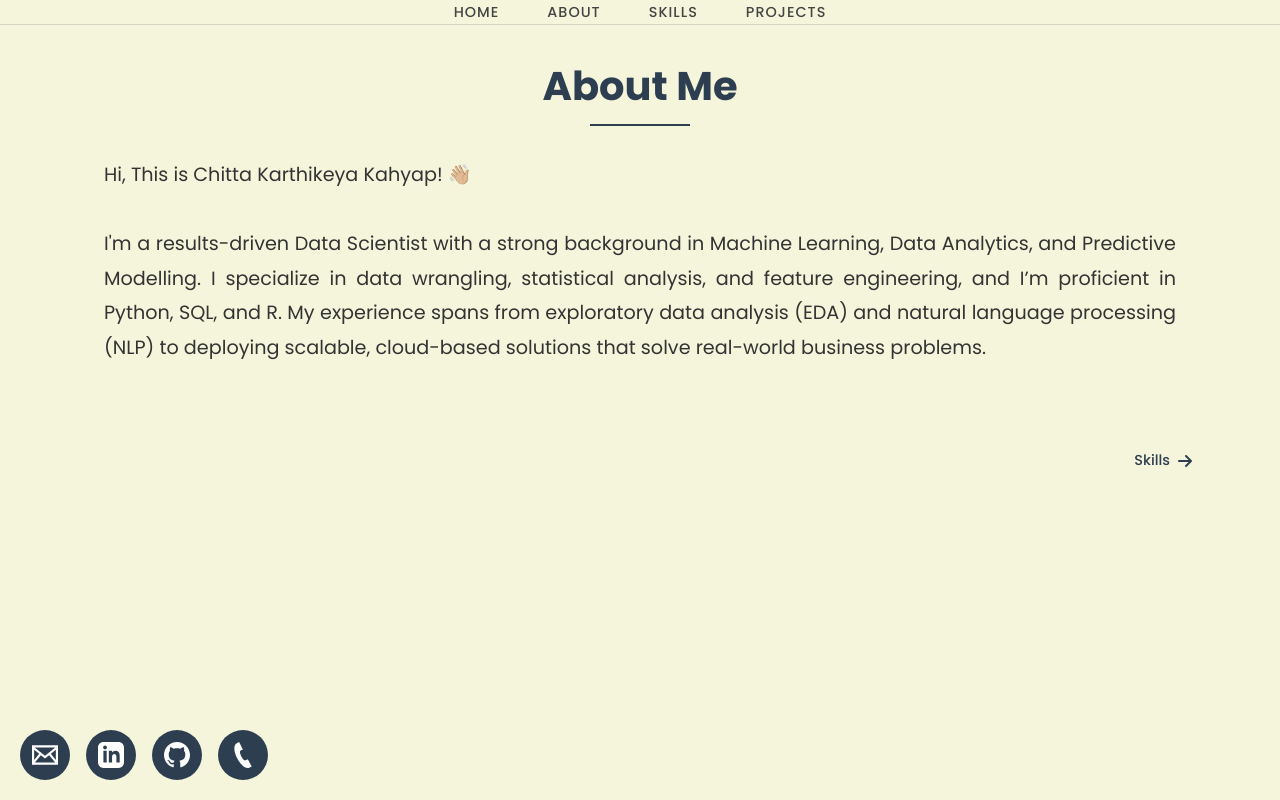
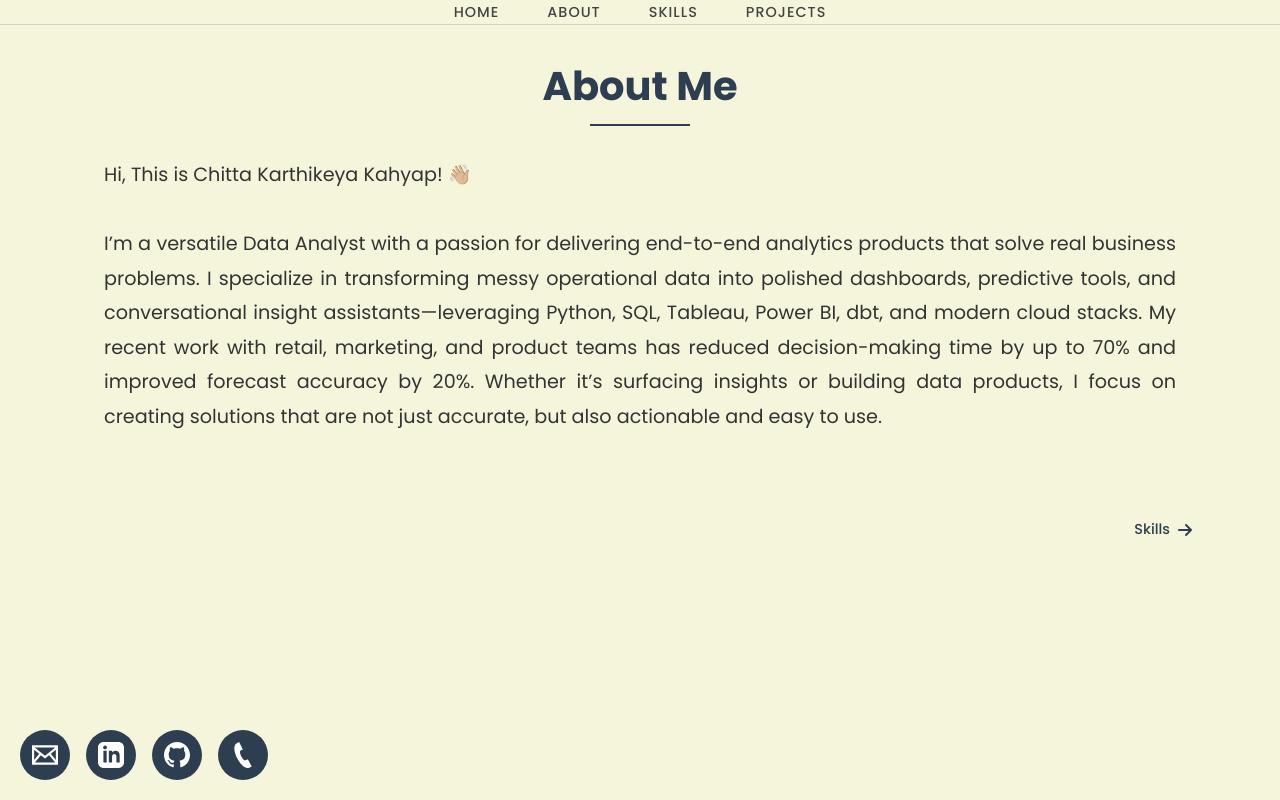
Before and after one commit to karthikeyakashyap/karthikeyakashyap.github.io, a React (Vite) app: page /about in a window 1280 px wide. Built offline with nearby package versions, Linux system fonts and the light colour scheme.

Commit message:
Update About.jsx

```diff
--- a/src/About.jsx
+++ b/src/About.jsx
@@ -11,8 +11,12 @@ const About = () => {
         <div className="about-text-full">
           <p className="about-description">
             Hi, This is Chitta Karthikeya Kahyap! 👋🏼<br/><br/>
-            I'm a results-driven Data Scientist with a strong background in Machine Learning, Data Analytics, and Predictive Modelling. I specialize in data wrangling, statistical analysis, and feature engineering, and I’m proficient in Python, SQL, and R.
-            My experience spans from exploratory data analysis (EDA) and natural language processing (NLP) to deploying scalable, cloud-based solutions that solve real-world business problems.<br/><br/>
+            I’m a versatile Data Analyst with a passion for delivering end-to-end analytics products that solve real business problems.
+            I specialize in transforming messy operational data into polished dashboards, predictive tools, and conversational insight assistants—leveraging Python, SQL, Tableau, Power BI, dbt, and modern cloud stacks.
+
+             My recent work with retail, marketing, and product teams has reduced decision-making time by up to 70% and improved forecast accuracy by 20%.
+            Whether it’s surfacing insights or building data products, I focus on creating solutions that are not just accurate, but also actionable and easy to use.
+<br/><br/>
           </p>
         </div>
 
```
